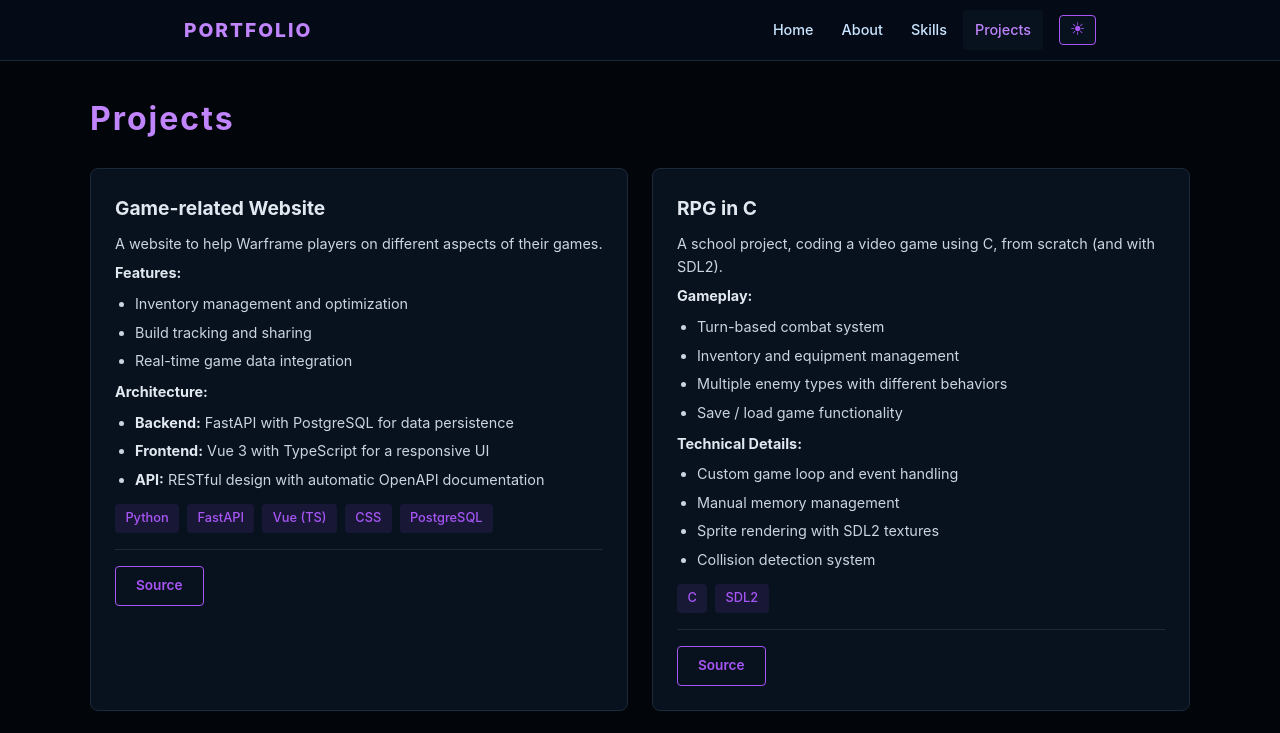
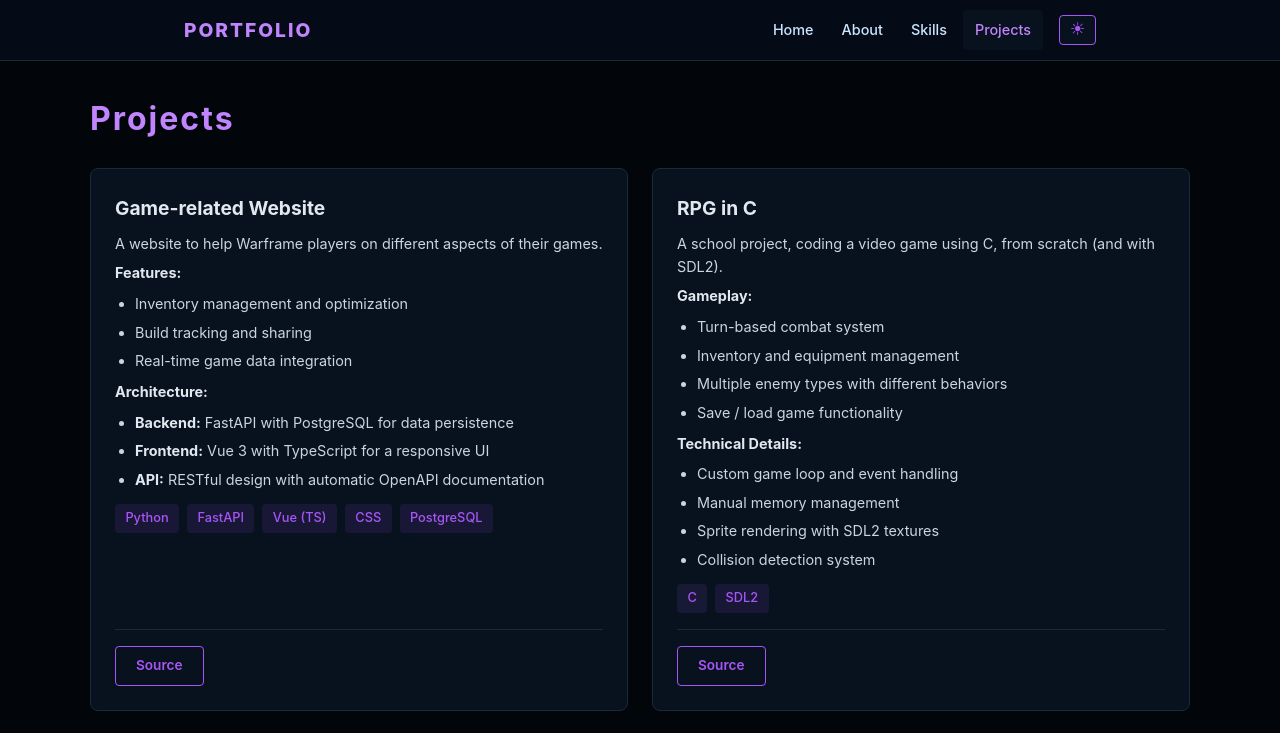
Before and after one commit to OnyxALeroy/OnyxALeroy.github.io, a Vue app in the folder frontend/portfolio/: page /projects in a window 1280 px wide. Shown: the top 733 px of the page. Built offline with nearby package versions, Linux system fonts and the light colour scheme.

Commit message:
[FIX] CSS fix about project cards

```diff
--- a/frontend/portfolio/src/pages/Projects.vue
+++ b/frontend/portfolio/src/pages/Projects.vue
@@ -121,6 +121,10 @@ function renderMd(md: string): string {
   color: var(--text-heading);
   font-size: 1.2rem;
   margin-bottom: 0.5rem;
+}
+
+.project__body {
+  flex: 1;
 }
 
 .project__desc {
```
